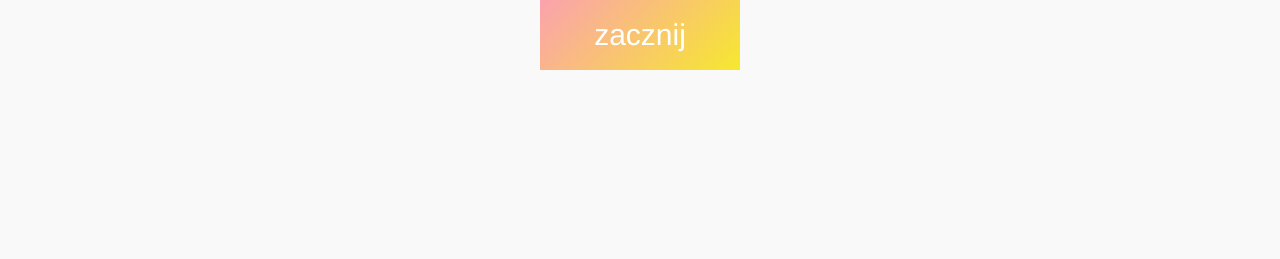
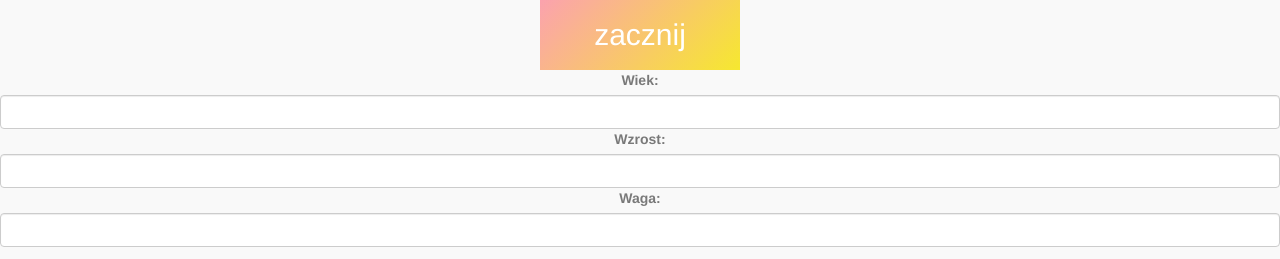
Before and after one commit to qmixi/mealio, a website: page index.html in a window 1280 px wide. Shown: the part 638-897 px from the top of the page. Before the commit the page ends 800 px from the top, so only its background shows below. Drawn offline with Linux system fonts and the light colour scheme.

Commit message:
Add files via upload
Dodany formularz

```diff
--- a/index.html
+++ b/index.html
@@ -24,7 +24,16 @@
 				<span class="start-btn">zacznij</spans>
 			</div>
 			<div class="form-user">
-
+				<form>
+					<div class="form-group">
+						<label for="age">Wiek:</label>
+						<input type="number" class="form-control">
+						<label for="age">Wzrost:</label>
+						<input type="number" class="form-control">
+						<label for="age">Waga:</label>
+						<input type="number" class="form-control">
+					</div>
+				</form>
 			</div>
 		</div>
 	</div>
```
